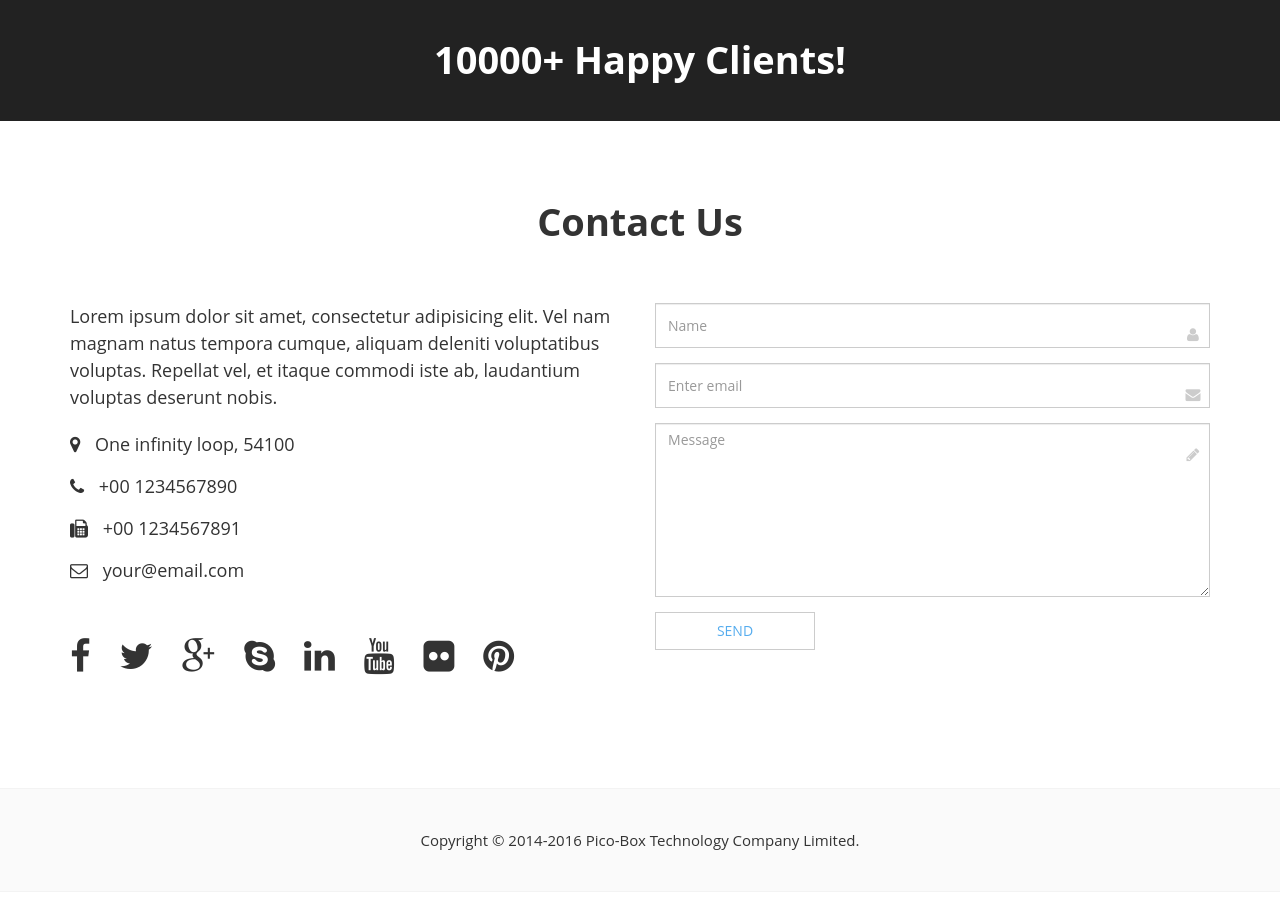
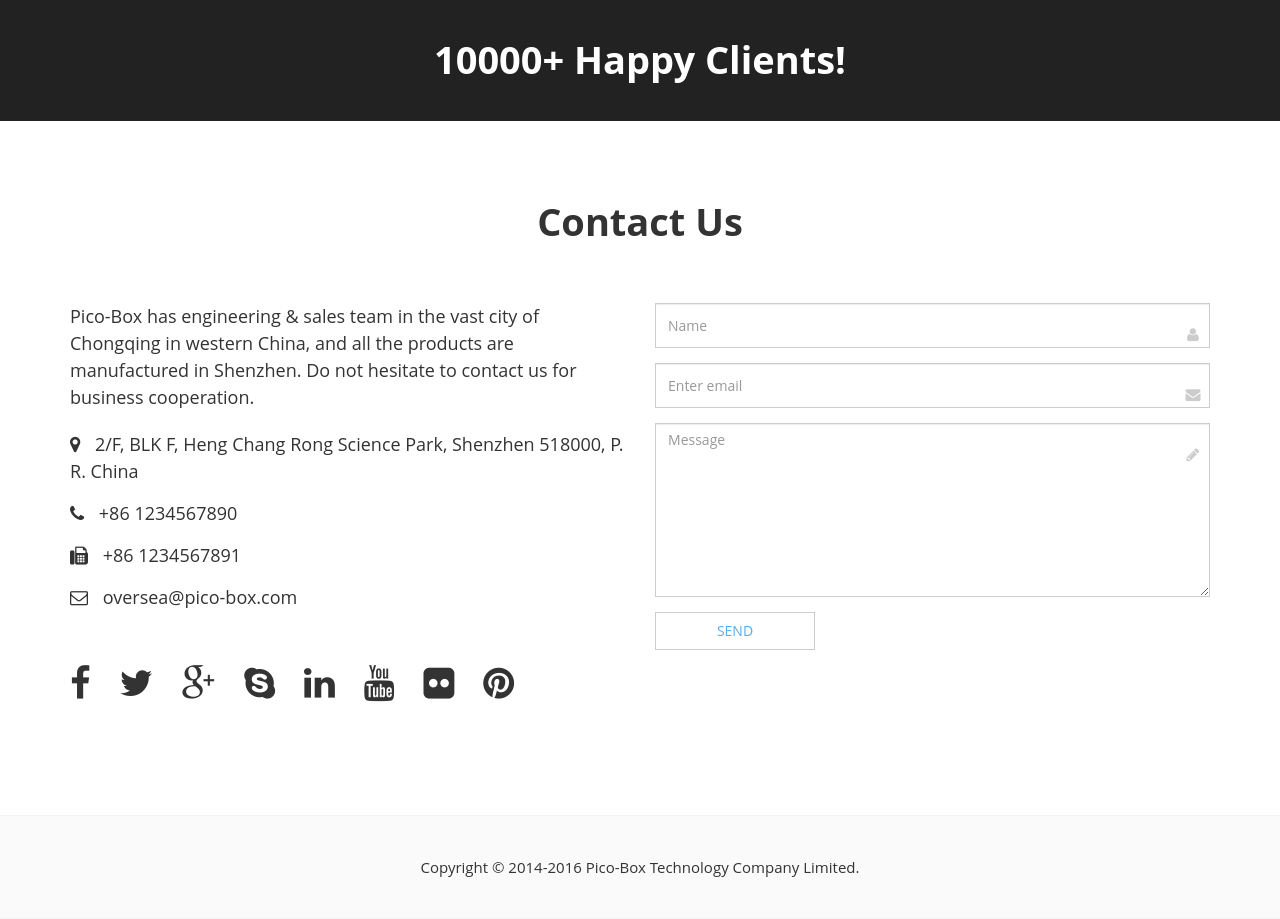
Before and after one commit to tangsg/picoweb, a Django app: page / in a window 1280 px wide. Shown: the part 4070-4989 px from the top of the page. Before the commit the page ends 4920 px from the top, so only its background shows below. Run offline with Django 3.2, Linux system fonts and the light colour scheme; data that the repository does not hold is empty; some libraries are stand-ins or nearby versions; some web fonts are replaced.

Commit message:
commit codes before moving on to mobirise booststrap

```diff
--- a/picoweb/admin.py
+++ b/picoweb/admin.py
@@ -1,5 +1,7 @@
 from django.contrib import admin
-from picoweb.models import Product, Photo
+from picoweb.models import Product, Photo, Download, Feedback
 
 admin.site.register(Product)
 admin.site.register(Photo)
+admin.site.register(Download)
+admin.site.register(Feedback)
--- a/picoweb/templates/index.html
+++ b/picoweb/templates/index.html
@@ -214,7 +214,10 @@
 												<h3>Features</h3>
 												<div class="row">
 													<div class="col-md-6">
-														<p>{{ forloop.counter }} : {{ product.model|linebreaks }}</p>
+														<p>{{ product.features|linebreaks }}</p>
+														{% for download in product.download_set.all %}
+                                                              <p><a href="{{ download.file.url }}" target="_blank"><i class="fa fa-file-pdf-o"></i> {{ download.title | capfirst }} </a></p>
+                                                        {% endfor %}
                                                     </div>
                                                     <div class="col-md-6">
                                                         {% for photo in product.photo_set.all %}
@@ -226,11 +229,7 @@
 												</div>
 											</div>
 											<div class="modal-footer">
-												<button type="button" class="btn btn-sm btn-default">
-													<i class="fa fa-spinner fa-lg fa-spin"></i>
-														Datasheet
-													<i class="fa fa-download fa-lg"></i>
-												</button>
+												<button type="button" class="btn btn-sm btn-default" data-dismiss="modal">Close</button>
 											</div>
 										</div>
 									</div>
@@ -611,12 +610,12 @@
 					<div class="row">
 						<div class="col-sm-6">
 							<div class="footer-content">
-								<p class="large">Lorem ipsum dolor sit amet, consectetur adipisicing elit. Vel nam magnam natus tempora cumque, aliquam deleniti voluptatibus voluptas. Repellat vel, et itaque commodi iste ab, laudantium voluptas deserunt nobis.</p>
+								<p class="large">Pico-Box has engineering & sales team in the vast city of Chongqing in western China, and all the products are manufactured in Shenzhen. Do not hesitate to contact us for business cooperation.</p>
 								<ul class="list-icons">
-									<li><i class="fa fa-map-marker pr-10"></i> One infinity loop, 54100</li>
-									<li><i class="fa fa-phone pr-10"></i> +00 1234567890</li>
-									<li><i class="fa fa-fax pr-10"></i> +00 1234567891 </li>
-									<li><i class="fa fa-envelope-o pr-10"></i> your@email.com</li>
+									<li><i class="fa fa-map-marker pr-10"></i> 2/F, BLK F, Heng Chang Rong Science Park, Shenzhen 518000, P. R. China</li>
+									<li><i class="fa fa-phone pr-10"></i> +86 1234567890</li>
+									<li><i class="fa fa-fax pr-10"></i> +86 1234567891 </li>
+									<li><i class="fa fa-envelope-o pr-10"></i> oversea@pico-box.com</li>
 								</ul>
 								<ul class="social-links">
 									<li class="facebook"><a target="_blank" href="https://www.facebook.com/pages/HtmlCoder/714570988650168"><i class="fa fa-facebook"></i></a></li>
@@ -632,7 +631,7 @@
 						</div>
 						<div class="col-sm-6">
 							<div class="footer-content">
-								<form role="form" id="footer-form">
+								<form method="POST" role="form" id="footer-form" action="/feedback/123">
 									<div class="form-group has-feedback">
 										<label class="sr-only" for="name2">Name</label>
 										<input type="text" class="form-control" id="name2" placeholder="Name" name="name2" required>
@@ -649,6 +648,7 @@
 										<i class="fa fa-pencil form-control-feedback"></i>
 									</div>
 									<input type="submit" value="Send" class="btn btn-default">
+                                    {% csrf_token %}
 								</form>
 							</div>
 						</div>
--- a/picoweb/views.py
+++ b/picoweb/views.py
@@ -1,6 +1,19 @@
-from django.shortcuts import render_to_response, redirect
-from picoweb.models import Product, Photo
+from django.shortcuts import render, render_to_response, redirect
+from django.views.decorators.csrf import csrf_exempt
+from django.http import HttpResponse
+from picoweb.models import Product, Photo, Download, Feedback
+
 
 def index(request):
-	products_list = Product.objects.all()
-	return render_to_response('index.html', locals())
+    product_list = Product.objects.all()
+    # print product_list
+    return render(request, 'index.html', {'product_list': product_list})
+
+
+@csrf_exempt
+def proc_feedback(request):
+    new_name = request.POST['name2']
+    new_email = request.POST['email2']
+    new_message = request.POST['message2']
+    Feedback.objects.create(name=new_name, email=new_email, message=new_message)
+    return HttpResponse("OK")
--- a/superlists/urls.py
+++ b/superlists/urls.py
@@ -19,10 +19,9 @@
 from django.contrib import admin
 
 urlpatterns = [
-    #url(r'^$', 'lists.views.home_page', name='home'),
     url(r'^$', 'picoweb.views.index', name='index'),
-    #url(r'^lists/', include('lists.urls')),
-    #url(r'^pico/', include('picoweb.urls')),
+    url(r'^feedback/', 'picoweb.views.proc_feedback', name='proc_feedback'),
+    # url(r'^lists/', include('lists.urls')),
     url(r'^admin/', include(admin.site.urls)),
 ]
 
```
Also changed, not shown: picoweb/models.py (+45 -26 lines). Lines whose indentation alone changed are shown as unchanged.
